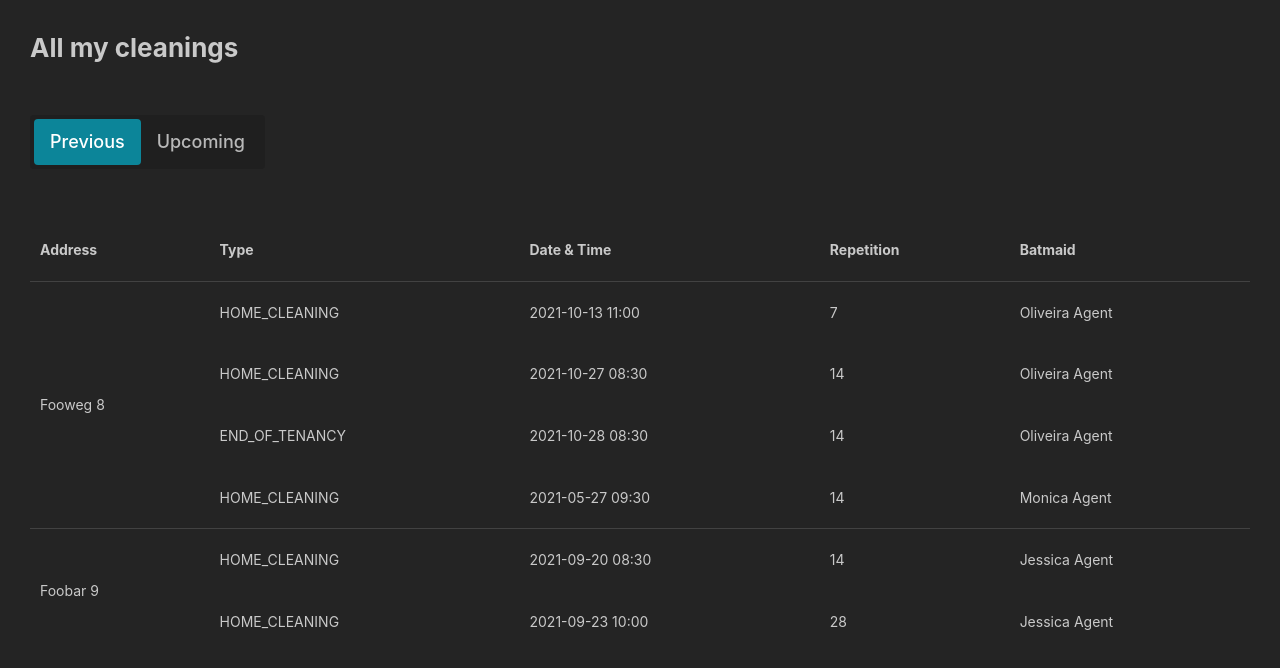
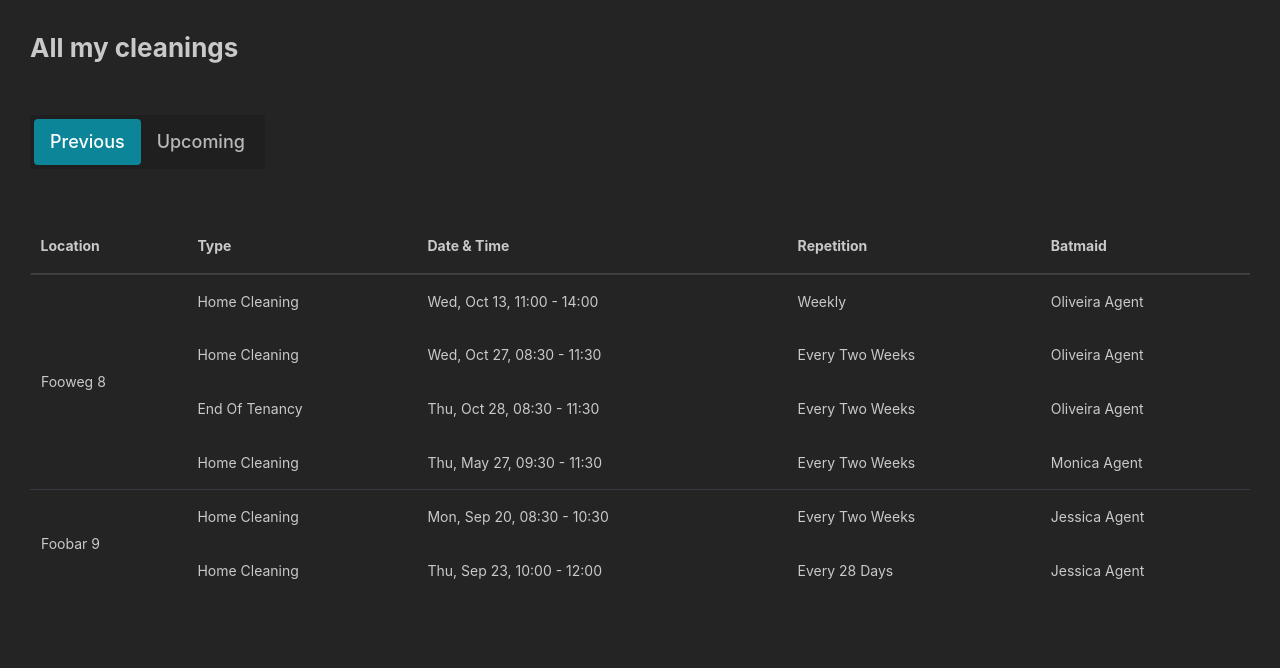
Before and after one commit to eurbaniak/dashboard-task, a React (Vite) app: page / in a window 1280 px wide. Shown: the top 668 px of the page. Built offline with nearby package versions, Linux system fonts and the light colour scheme.

Commit message:
add dayjs, rebuild table to match requirements, add helpers to format data

```diff
--- /dev/null
+++ b/src/components/cleaningsTable/helpers/index.ts
@@ -0,0 +1,40 @@
+import dayjs from "dayjs";
+
+export const executionDateFormat = (date: string, duration: number) => {
+  const cleaningDate = dayjs(date);
+  const cleaningFinishTime = cleaningDate.add(duration, "hour");
+
+  const formattedCleaningDate = cleaningDate.format("ddd, MMM D, HH:mm");
+  const formattedCleaningFinishDate = cleaningFinishTime.format("HH:mm");
+
+  return `${formattedCleaningDate} - ${formattedCleaningFinishDate}`;
+};
+
+export const contractPeriodicityFormat = (periodicity: number) => {
+  const periodicityMap: Record<number, string> = {
+    7: "Weekly",
+    14: "Every Two Weeks",
+    21: "Every Three Weeks",
+    30: "Monthly",
+  };
+
+  if (periodicity > 30) {
+    const months = Math.floor(periodicity / 28);
+    const days = periodicity % 28;
+    return `Every ${months} Month${months > 1 ? "s" : ""} and ${days} Day${
+      days > 1 ? "s" : ""
+    }`;
+  }
+
+  return (
+    periodicityMap[periodicity] ||
+    `Every ${periodicity} Day${periodicity > 1 ? "s" : ""}`
+  );
+};
+
+export const cleaningTypeFormatter = (type: string) => {
+  return type
+    .replace(/_/g, " ")
+    .toLowerCase()
+    .replace(/(?:^|\s)\S/g, (match) => match.toUpperCase());
+};
--- a/src/components/cleaningsTable/index.tsx
+++ b/src/components/cleaningsTable/index.tsx
@@ -1,8 +1,13 @@
-import { Table, ScrollArea, Flex, Skeleton } from "@mantine/core";
+import { Table, ScrollArea, Skeleton } from "@mantine/core";
 import { useState } from "react";
 import classes from "./table.module.css";
+import cx from "clsx";
 import { JobT } from "@interfaces/index";
-import cx from "clsx";
+import {
+  cleaningTypeFormatter,
+  executionDateFormat,
+  contractPeriodicityFormat,
+} from "./helpers";
 
 type Props = {
   jobs: JobT[];
@@ -11,73 +16,73 @@ type Props = {
 const CleaningsTable = ({ jobs }: Props) => {
   const [scrolled, setScrolled] = useState(false);
 
-  const generateTableCells = (locationData: JobT[], property: keyof JobT) =>
-    locationData.map((row, index) => (
-      <Flex align="flex-start" direction="column" key={index}>
-        <Table.Td>{row[property]}</Table.Td>
-      </Flex>
-    ));
-
-  const groupCleaningsByLocation: Record<string, JobT[]> = jobs.reduce(
-    (acc: any, row: any) => {
-      if (!acc[row.location]) {
-        acc[row.location] = [];
-      }
-      acc[row.location].push(row);
-      return acc;
-    },
-    {}
-  );
-
   if (jobs.length === 0) {
     return <Skeleton w="100%" h={500} />;
   }
 
-  const properties: (keyof JobT)[] = [
-    "type",
-    "executionDate",
-    "contractPeriodicity",
-    "agent",
-  ];
+  const groupedRows: JSX.Element[] = [];
 
-  const headerNames: string[] = [
-    "Type",
-    "Date & Time",
-    "Repetition",
-    "Batmaid",
-  ];
+  const jobsByLocation: { [key: string]: JobT[] } = {};
 
-  const rows = Object.entries(groupCleaningsByLocation).map(
-    ([location, locationData]) => (
-      <Table.Tr key={location}>
-        <Table.Td>{location}</Table.Td>
-        {properties.map((property) => (
-          <Table.Td key={property} p={0}>
-            {generateTableCells(locationData, property)}
+  jobs.forEach((row) => {
+    const key = `${row.location}`;
+    if (!jobsByLocation[key]) {
+      jobsByLocation[key] = [];
+    }
+
+    jobsByLocation[key].push(row);
+  });
+
+  for (const key in jobsByLocation) {
+    if (Object.prototype.hasOwnProperty.call(jobsByLocation, key)) {
+      const locationJobs = jobsByLocation[key];
+
+      // Location row
+      const locationRow = (
+        <Table.Tr
+          key={`${key}_location`}
+          style={{ border: "1px solid #373A40" }}
+        >
+          <Table.Td rowSpan={locationJobs.length + 1}>{key}</Table.Td>
+        </Table.Tr>
+      );
+
+      const dataRows = locationJobs.map((job) => (
+        <Table.Tr key={job.uuid} style={{ border: "none" }}>
+          <Table.Td>{cleaningTypeFormatter(job.type)}</Table.Td>
+          <Table.Td>
+            {executionDateFormat(job.executionDate, job.duration)}
           </Table.Td>
-        ))}
-      </Table.Tr>
-    )
-  );
+          <Table.Td>
+            {contractPeriodicityFormat(job.contractPeriodicity)}
+          </Table.Td>
+          <Table.Td>{job.agent}</Table.Td>
+        </Table.Tr>
+      ));
+
+      groupedRows.push(locationRow, ...dataRows);
+    }
+  }
 
   return (
     <ScrollArea
-      h={500}
       onScrollPositionChange={({ y }) => setScrolled(y !== 0)}
       w="100%"
+      h={500}
     >
-      <Table miw={700} verticalSpacing="lg">
+      <Table miw={700} verticalSpacing="md">
         <Table.Thead
           className={cx(classes.header, { [classes.scrolled]: scrolled })}
         >
           <Table.Tr>
-            <Table.Th>Address</Table.Th>
-            {headerNames.map((headerName, index) => (
-              <Table.Th key={index}>{headerName}</Table.Th>
-            ))}
+            <Table.Th>Location</Table.Th>
+            <Table.Th>Type</Table.Th>
+            <Table.Th>Date & Time</Table.Th>
+            <Table.Th>Repetition</Table.Th>
+            <Table.Th>Batmaid</Table.Th>
           </Table.Tr>
         </Table.Thead>
-        <Table.Tbody>{rows}</Table.Tbody>
+        <Table.Tbody>{groupedRows}</Table.Tbody>
       </Table>
     </ScrollArea>
   );
```
